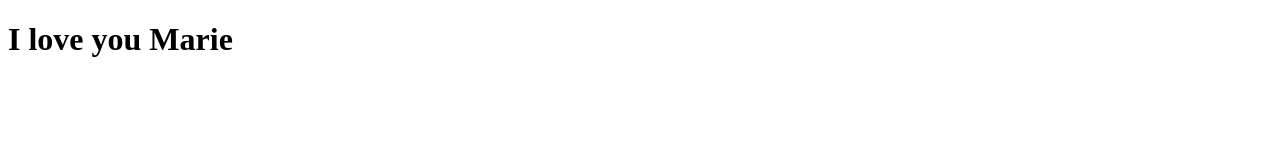
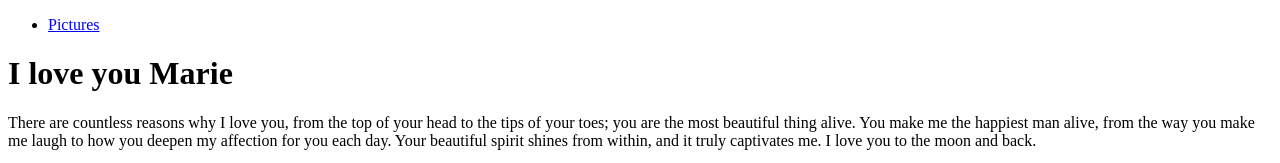
Before and after one commit to Jmquinn1/websiteforgf, a plain HTML site: page index.html in a window 1280 px wide. Shown: the top 163 px of the page. Drawn offline with Linux system fonts and the light colour scheme.

Commit message:
Added imagies of gf

```diff
--- a/index.html
+++ b/index.html
@@ -5,6 +5,15 @@
     <title>Title</title>
 </head>
 <body>
+<ul>
+    <li><a href="pretty/index.html">Pictures</a></li>
+</ul>
 <h1>I love you Marie</h1>
+<p>There are countless reasons why I love you, from the top of your head to the tips of your toes; you are the most
+    beautiful thing alive. You make me the happiest man alive, from the way you make me laugh to how you deepen my
+    affection for you each day. Your beautiful spirit shines from within, and it truly captivates me.
+    I love you to the
+    moon and back.</p>
+<img src="pictures/beautiful2.png" height="625.5" width="322.5">
 </body>
 </html>
```
Also changed, not shown: pretty/index.html (added, +14 -0 lines).
